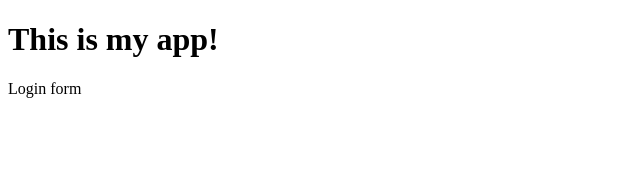
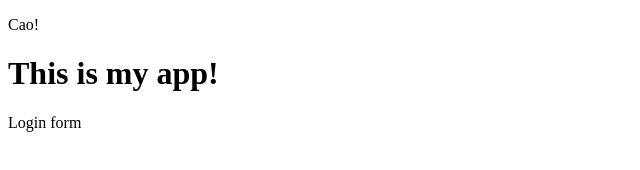
Before and after one commit to IgorHadzi/myappsample, a plain HTML site: page index.html in a window 1280 px wide. Shown: the whole page, without its empty margins (0-640 px from the left). Drawn offline with Linux system fonts and the light colour scheme.

Commit message:
Added cao in master

```diff
--- a/index.html
+++ b/index.html
@@ -5,6 +5,7 @@
     <title>My App</title>
   </head>
   <body>
+    <p>Cao!</p>
     <h1>This is my app!</h1>
     <p>Login form</p>
   </body>
```
